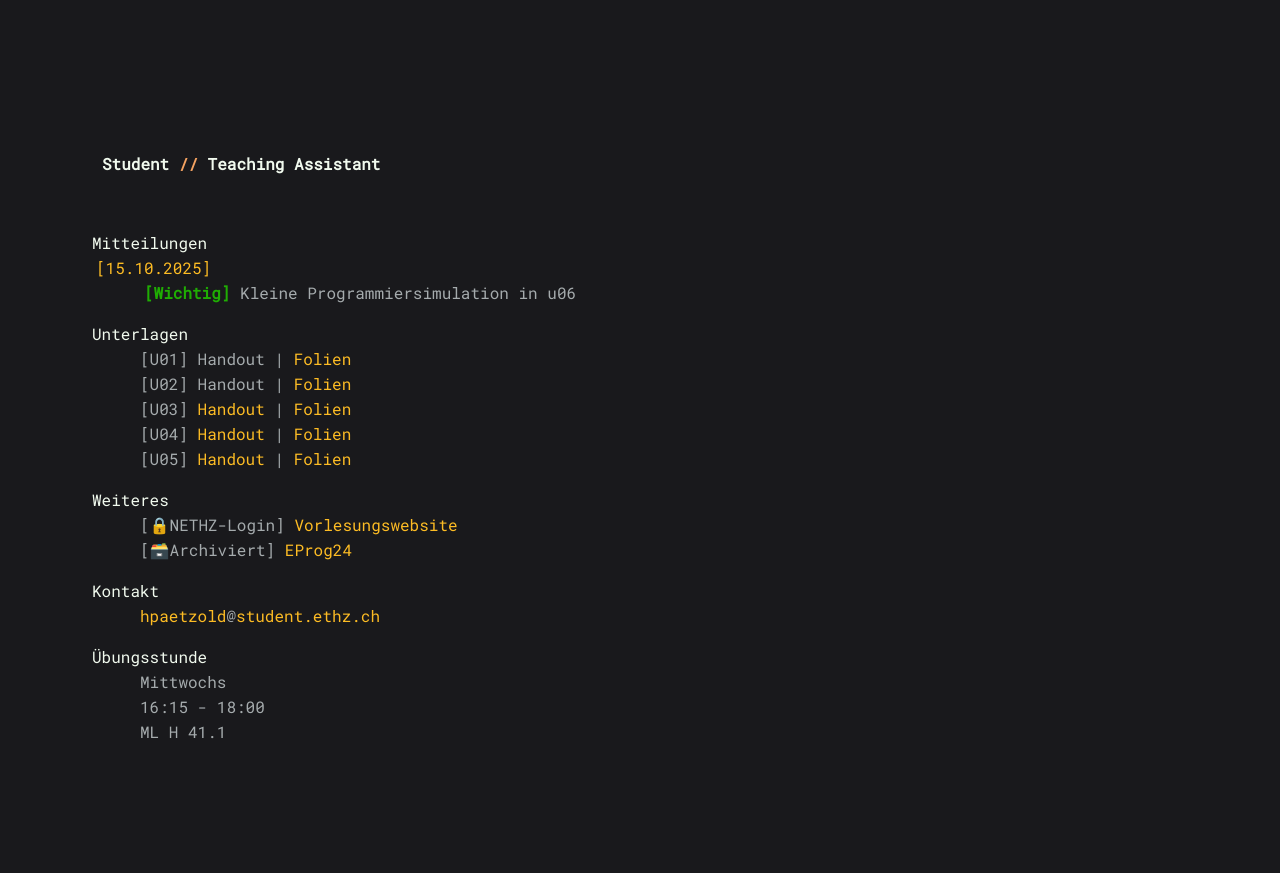
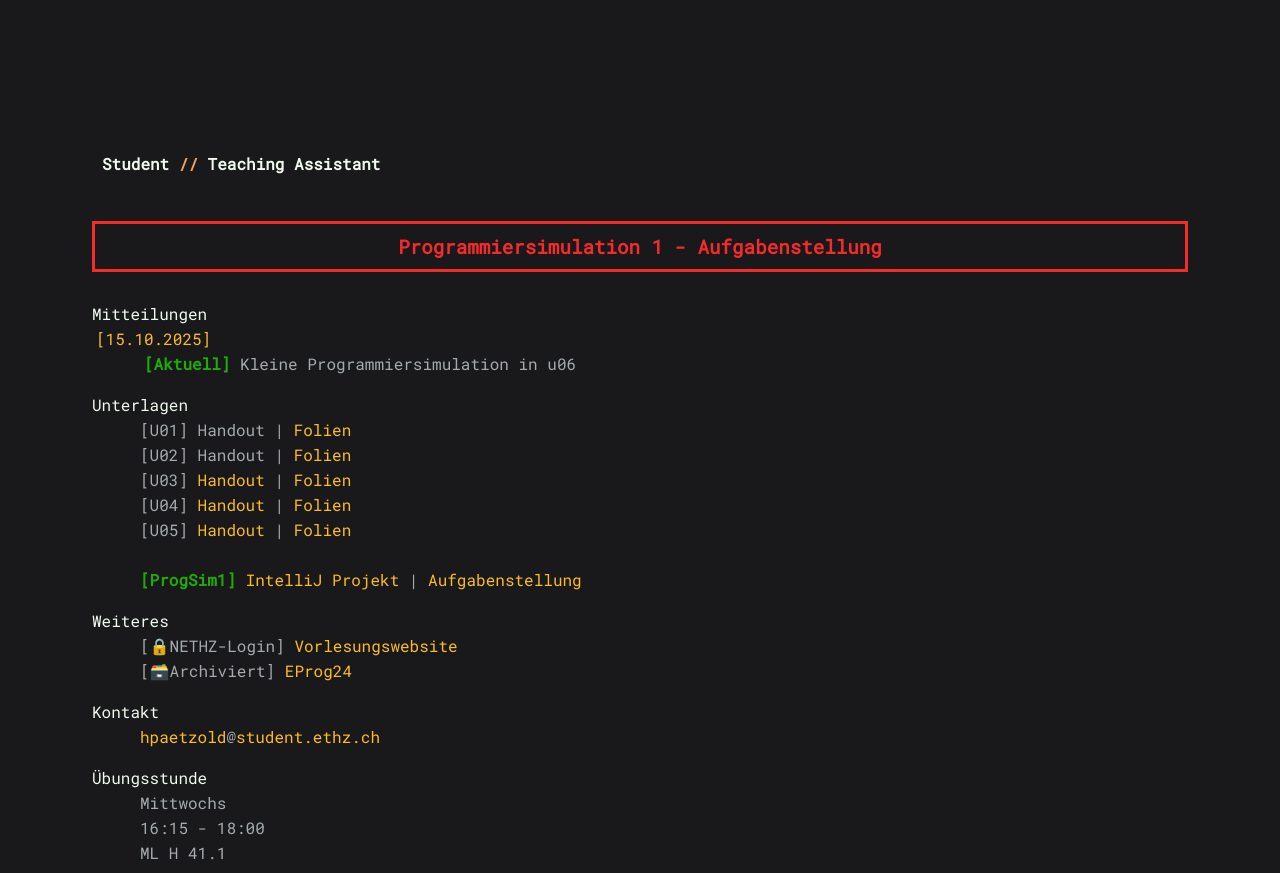
Before and after one commit to HenrikPaetzold/HenrikPaetzold.github.io, a plain HTML site: page index.html in a window 1280 px wide. Before the commit the page ends 800 px from the top, so only its background shows below. Drawn offline with Linux system fonts and the light colour scheme.

Commit message:
add progsim code

```diff
--- a/index.html
+++ b/index.html
@@ -26,12 +26,18 @@
                     <!-- Descriptor 1 <span class="deemph">&&</span> Descriptor 2 <span class="deemph">&&</span> Descriptor 3 -->
                 </div> <!-- subtitle -->
 
+                <div class="section callout highlight-box">
+                    <a href="downloads/eprog25/additional_material/ProgSim1.pdf" rel="noopener noreferrer">
+                        Programmiersimulation 1 - Aufgabenstellung
+                    </a>
+                </div>
+
                 <div class = "list-subheader">Mitteilungen</div>
                     <li>
                         <span class="callout">[15.10.2025]</span>
                         <ul>
                             <li>
-                                <span class="pulsating-text green">[Wichtig]</span> Kleine Programmiersimulation in u06
+                                <span class="pulsating-text green">[Aktuell]</span> Kleine Programmiersimulation in u06
                             </li>
                         </ul>
                     </li>
@@ -55,6 +61,15 @@
                         </li>
                         <li>
                             [U05] <a target="_blank" rel="noopener noreferrer" href="downloads/eprog25/additional_material/Handout5.zip">Handout</a> | <a target="_blank" rel="noopener noreferrer" href="downloads/eprog25/u05.pdf">Folien</span></a>
+                        </li>
+                    </ul>
+
+                    <br>
+
+
+                    <ul>
+                        <li>
+                            <span class="pulsating-text green">[ProgSim1]</span> <a target="_blank" rel="noopener noreferrer" href="downloads/eprog25/additional_material/ProgSim1.zip">IntelliJ Projekt</a> | <a target="_blank" rel="noopener noreferrer" href="downloads/eprog25/additional_material/ProgSim1.pdf">Aufgabenstellung</span></a>
                         </li>
                     </ul>
 
```
Also changed, not shown: 1 other file.
